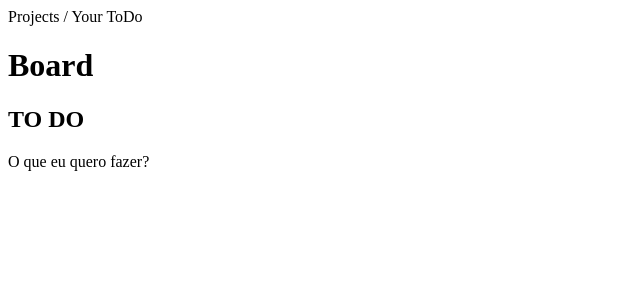
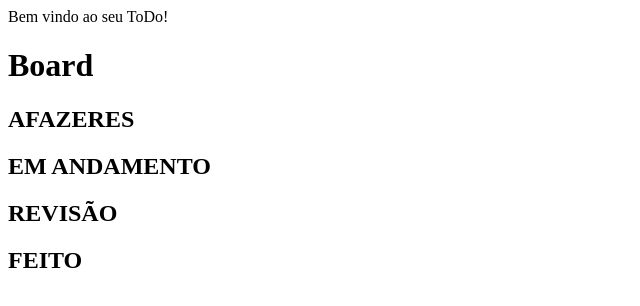
Before and after one commit to ThiagooMedeiros/Kanban, a plain HTML site: page index.html in a window 1280 px wide. Shown: the whole page, without its empty margins (0-640 px from the left). Drawn offline with Linux system fonts and the light colour scheme.

Commit message:
feat: HTML completion

```diff
--- a/index.html
+++ b/index.html
@@ -17,16 +17,32 @@
   <body>
     <main>
       <header>
-        <span>Projects / Your ToDo</span>
+        <span>Bem vindo ao seu ToDo!</span>
         <h1>Board</h1>
       </header>
+
       <section class="columns">
         <div class="column">
-          <h2 class="columnTitle">TO DO</h2>
+          <h2 class="columnTitle">AFAZERES</h2>
 
           <section class="columnCards">
-            <div class="card">O que eu quero fazer?</div>
+            <!--draggable permite arrastar o item-->
           </section>
+        </div>
+        <div class="column">
+          <h2 class="columnTitle">EM ANDAMENTO</h2>
+
+          <section class="columnCards"></section>
+        </div>
+        <div class="column">
+          <h2 class="columnTitle">REVISÃO</h2>
+
+          <section class="columnCards"></section>
+        </div>
+        <div class="column">
+          <h2 class="columnTitle">FEITO</h2>
+
+          <section class="columnCards"></section>
         </div>
       </section>
     </main>
```
